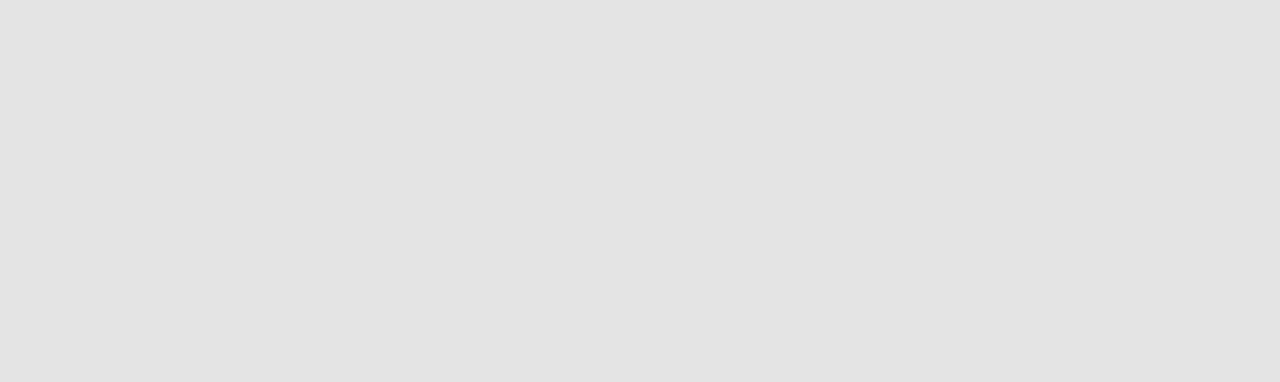
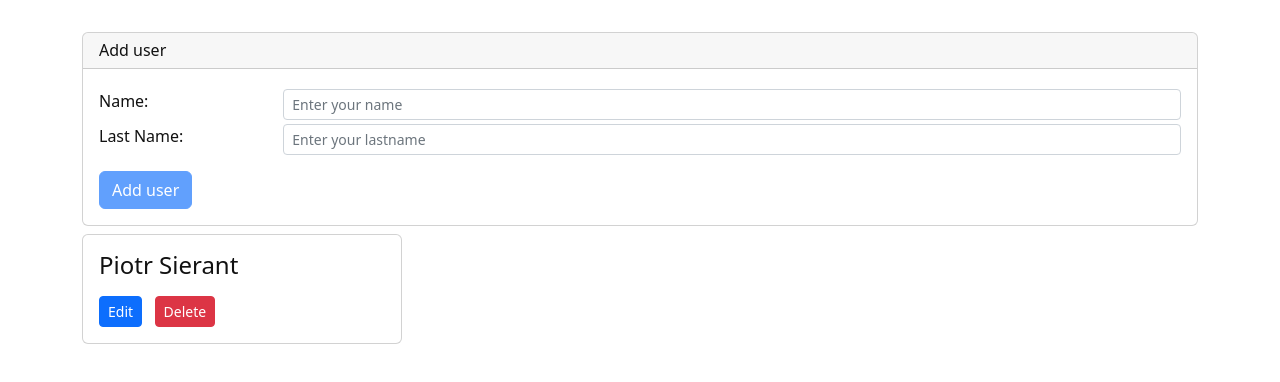
Before and after one commit to PiotrSierant/vue-studying, a Vue app: page / in a window 1280 px wide. Shown: the top 382 px of the page. Built offline with nearby package versions, Linux system fonts and the light colour scheme.

Commit message:
completed component

```diff
--- a/package.json
+++ b/package.json
@@ -8,10 +8,12 @@
     "lint": "vue-cli-service lint"
   },
   "dependencies": {
+    "axios": "^1.1.3",
     "bootstrap": "^5.2.2",
     "bootstrap-vue": "^2.23.1",
     "core-js": "^3.8.3",
-    "vue": "^2.7.14"
+    "vue": "^2.7.14",
+    "vue-axios": "^3.5.2"
   },
   "devDependencies": {
     "@babel/core": "^7.12.16",
--- a/src/App.vue
+++ b/src/App.vue
@@ -1,11 +1,25 @@
 <template>
-  <div id="app">
-
+  <div id="app" class="my-app">
+    <b-container>
+      <TheCardAdd @add='add' />
+      <ComponentCardPlayer :name="'Piotr'" :last-name="'Sierant'" />
+    </b-container>
   </div>
 </template>
 <script>
+import TheCardAdd from './components/TheCardAdd.vue';
+import ComponentCardPlayer from './components/ComponentCardPlayer.vue';
 export default {
   name: 'app',
+  components: {
+    TheCardAdd,
+    ComponentCardPlayer,
+  },
+  methods: {
+    add(userData) {
+      console.log(userData);
+    }
+  }
 }
 </script>
 <style>
@@ -15,7 +29,19 @@ body,
 *::before {
   padding: 0;
   margin: 0;
-  background-color: rgb(228, 228, 228);
   color: #111;
 }
+
+body {
+  width: 100%;
+  display: flex;
+  justify-content: center;
+  align-items: center;
+  width: 100%;
+}
+
+.my-app {
+  margin-top: 2rem;
+  width: 100%;
+}
 </style>
--- /dev/null
+++ b/src/components/ComponentCardPlayer.vue
@@ -0,0 +1,79 @@
+<template>
+    <div>
+        <b-card :title="fullName" tag="article" style="max-width: 20rem;" class="my-2">
+            <b-card-text>
+                <b-row class="my-1" v-if="isEditing">
+                    <b-col sm="4">
+                        <label for="input-small">Full name:</label>
+                    </b-col>
+                    <b-col sm="8">
+                        <b-form-input v-model="names" size="sm" placeholder="Enter your name"></b-form-input>
+                    </b-col>
+                </b-row>
+
+            </b-card-text>
+
+            <b-button href="#" size="sm" variant="primary" v-if="!isEditing" @click="isEditing = !isEditing">Edit
+            </b-button>
+            <b-button href="#" size="sm" variant="success" v-else @click="save">Save</b-button>
+
+            &nbsp;
+            <b-button href="#" size="sm" variant="danger" @click="remove">Delete</b-button>&nbsp;
+
+        </b-card>
+    </div>
+</template>
+
+<script>
+export default {
+    name: 'ComponentCardPlayer',
+
+    data() {
+        return {
+            names: '',
+            isEditing: false,
+        };
+    },
+    props: {
+        name: {
+            type: String,
+            default() {
+                return ''
+            }
+        },
+        lastName: {
+            type: String,
+            default() {
+                return ''
+            }
+        },
+    },
+    computed: {
+        fullName() {
+            return `${this.name} ${this.lastName}`
+        },
+    },
+    methods: {
+        remove() {
+            if (confirm(`Do you want delete user ${this.fullName}?`)) {
+                return console.log(`delete user ${this.fullName}`)
+            }
+        },
+        save() {
+            this.isEditing = !this.isEditing;
+            const names = names.split(' ');
+            this.$emit('save', {
+                name: names.shift(),
+                lastName: names.join(' '),
+            });
+        },
+    },
+    mounted() {
+        this.names = `${this.name} ${this.lastName}`;
+    },
+};
+</script>
+
+<style scoped>
+
+</style>
--- /dev/null
+++ b/src/components/TheCardAdd.vue
@@ -0,0 +1,58 @@
+<template>
+    <div>
+        <b-card header-tag="header" footer-tag="footer">
+            <h6 slot="header" class="mb-0"> Add user</h6>
+            <b-card-text>
+                <b-row class="my-1">
+                    <b-col sm="2">
+                        <label for="input-small">Name:</label>
+                    </b-col>
+                    <b-col sm="10">
+                        <b-form-input v-model="name" size="sm" placeholder="Enter your name"></b-form-input>
+                    </b-col>
+                </b-row>
+                <b-row class="my-1">
+                    <b-col sm="2">
+                        <label for="input-small">Last Name:</label>
+                    </b-col>
+                    <b-col sm="10">
+                        <b-form-input v-model="lastName" size="sm" placeholder="Enter your lastname"></b-form-input>
+                    </b-col>
+                </b-row>
+            </b-card-text>
+            <div class="footer">
+                <b-button href="#" variant="primary" :disabled="!canAdd" @click="add">Add user</b-button>
+            </div>
+        </b-card>
+    </div>
+</template>
+
+<script>
+export default {
+    name: 'TheCardAdd',
+
+    data() {
+        return {
+            name: '',
+            lastName: '',
+        };
+    },
+    computed: {
+        canAdd() {
+            return this.name.trim().length >= 3 && this.lastName.trim().length >= 3;
+        }
+    },
+    methods: {
+        add() {
+            this.$emit('add', {
+                name: this.name,
+                lastName: this.lastName,
+            });
+        }
+    },
+};
+</script>
+
+<style scoped>
+
+</style>
--- a/src/main.js
+++ b/src/main.js
@@ -1,10 +1,13 @@
 import Vue from 'vue';
+import axios from 'axios';
+import VueAxios from 'vue-axios';
 import App from './App.vue';
 import BootstrapVue from 'bootstrap-vue';
 import 'bootstrap/dist/css/bootstrap.css';
 import 'bootstrap-vue/dist/bootstrap-vue.css';
 Vue.config.productionTip = false;
 Vue.use(BootstrapVue);
+Vue.use(VueAxios, axios);
 
 new Vue({
   render: h => h(App)
```
Also changed, not shown: 1 other file (tests, documents, lock files or other folders).
